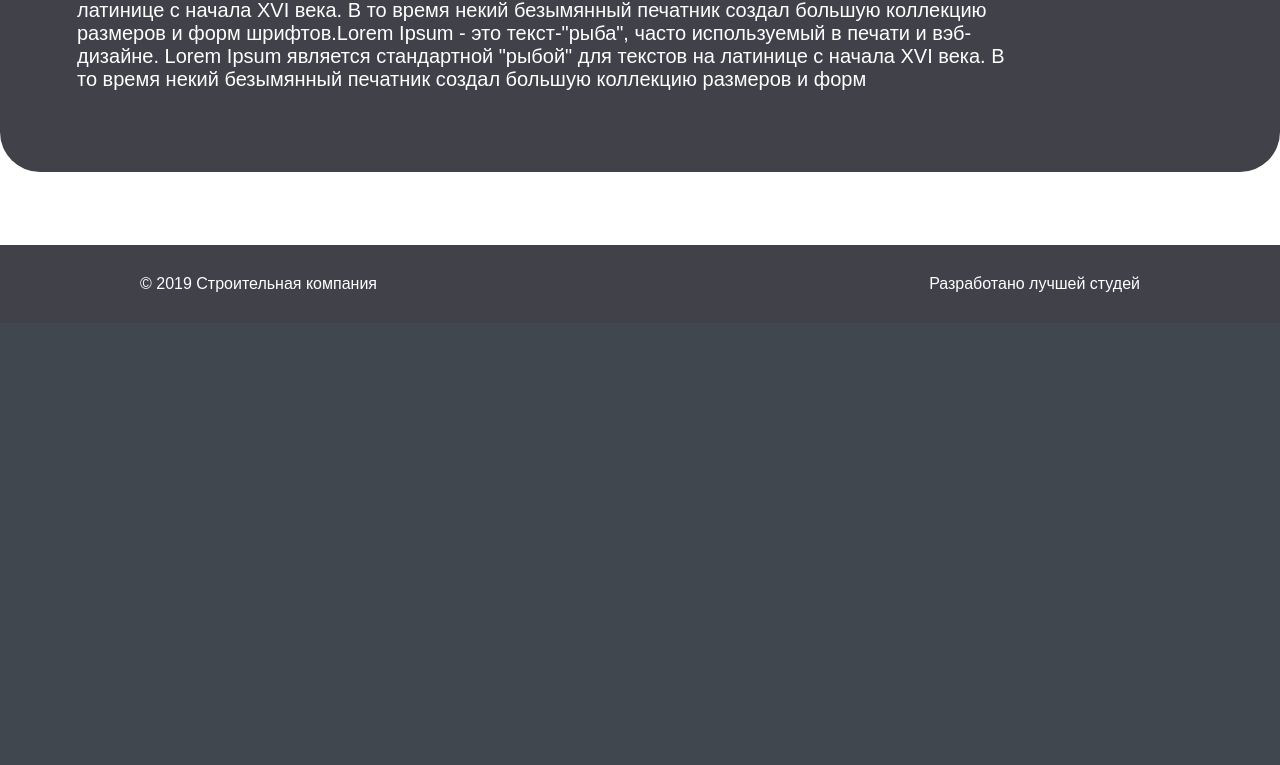
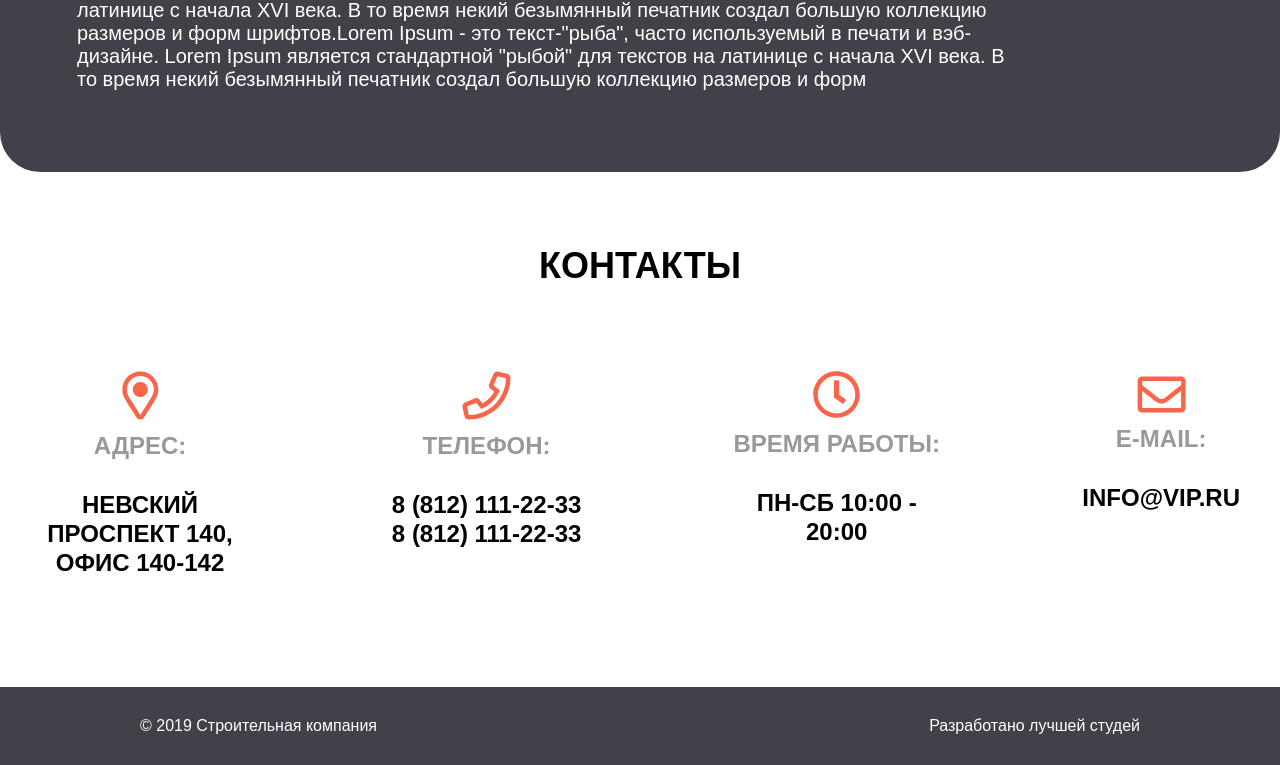
Before and after one commit to Ekaterina24/Visiting_card, a PHP site: page /second.html in a window 1280 px wide. Shown: the part 2390-3155 px from the top of the page. Before the commit the page ends 2682 px from the top, so only its background shows below. Run offline with PHP 8.4, Linux system fonts and the light colour scheme.

Commit message:
контакты

```diff
--- a/css/second.css
+++ b/css/second.css
@@ -468,6 +468,71 @@ header .main__menu__item:hover {
     margin: 0;
 }
 
+.contacts {
+    margin-bottom: 110px;
+}
+
+.container-contacts {
+    max-width: 1200px;
+    margin: 0 auto;
+}
+
+.contacts h2 {
+    font-style: normal;
+    font-weight: bold;
+    font-size: 36px;
+    text-transform: uppercase;
+    color: #000000;
+    text-align: center;
+    margin: 0;
+
+    margin-bottom: 84px;
+}
+
+.one {
+    max-width: 200px;
+}
+
+.two {
+    max-width: 209px;
+}
+
+.three, .four {
+    max-width: 207px;
+}
+
+.wrapper-contacts {
+    display: flex;
+    justify-content: space-between;
+}
+
+.contacts-block {
+    display: inline-block;
+    text-align: center;
+    vertical-align: middle;
+}
+
+.contacts-block img {
+    margin-bottom: 8px;
+}
+
+.contacts-block .contacts-block-title {
+    font-style: normal;
+    font-weight: bold;
+    font-size: 24px;
+    color: #999999;
+    text-transform: uppercase;
+    margin-bottom: 30px;
+}
+
+.contacts-block .contacts-block-text {
+    font-style: normal;
+    font-weight: bold;
+    font-size: 24px;
+    line-height: 29px;
+    color: #000000;
+}
+
 footer {
     background: #404149;
 }
--- a/second.html
+++ b/second.html
@@ -413,72 +413,6 @@
         </div>
     </div>
 
-    <!-- <div class="more-article">
-        <div class="container-more-article">
-            <div class="more-article-block">
-                <img src="images/points.svg" alt="points">
-                <h3>Название статьи</h3>
-            </div>
-            <div class="more-article-author">
-                Иванов Иван, <span>ООО “Газпром-Арена”</span>
-            </div>
-
-            <div class="more-article-text">
-                <img src="images/article.png" alt="article" class="responsive">
-                <p> Lorem Ipsum - это текст-"рыба", часто используемый в печати и вэб-дизайне. Lorem Ipsum является
-                    стандартной "рыбой" для текстов на латинице с начала XVI века. В то время некий безымянный печатник
-                    создал большую коллекцию размеров и форм шрифтов.Lorem Ipsum - это текст-"рыба", часто используемый
-                    в печати и вэб-дизайне. Lorem Ipsum является стандартной "рыбой" для текстов на латинице с начала
-                    XVI века. В то время некий безымянный печатник создал большую коллекцию размеров и форм
-                    шрифтов.Lorem Ipsum - это текст-"рыба", часто используемый в печати и вэб-дизайне. Lorem Ipsum
-                    является стандартной "рыбой" для текстов на латинице с начала XVI века. В то время некий безымянный
-                    печатник создал большую коллекцию размеров и форм шрифтов.Lorem Ipsum - это текст-"рыба", часто
-                    используемый в печати и вэб-дизайне. Lorem Ipsum является стандартной "рыбой" для текстов на
-                    латинице с начала XVI века. В то время некий безымянный печатник создал большую коллекцию размеров и
-                    форм шрифтов.Lorem Ipsum - это текст-"рыба", часто используемый в печати и вэб-дизайне. Lorem Ipsum
-                    является стандартной "рыбой" для текстов на латинице с начала XVI века.
-                    В то время некий безымянный печатник создал большую коллекцию размеров и форм шрифтов.Lorem Ipsum -
-                    это текст-"рыба", часто используемый в печати и вэб-дизайне. Lorem Ipsum является стандартной
-                    "рыбой" для текстов на латинице с начала XVI века. В то время некий безымянный печатник создал
-                    большую коллекцию размеров и форм шрифтов.Lorem Ipsum - это текст-"рыба", часто используемый в
-                    печати и вэб-дизайне. Lorem Ipsum является стандартной "рыбой" для текстов на латинице с начала XVI
-                    века. В то время некий безымянный печатник создал большую коллекцию размеров и форм шрифтов.Lorem
-                    Ipsum - это текст-"рыба", часто используемый в печати и вэб-дизайне. Lorem Ipsum является
-                    стандартной "рыбой" для текстов на латинице с начала XVI века. В то время некий безымянный печатник
-                    создал большую коллекцию размеров и форм шрифтов.В то время некий безымянный печатник создал большую
-                    коллекцию размеров и форм шрифтов.Lorem Ipsum - это текст-"рыба", часто используемый в печати и
-                    вэб-дизайне. Lorem Ipsum является стандартной "рыбой" для текстов на латинице с начала XVI века. В
-                    то время некий безымянный печатник создал большую коллекцию размеров и форм шрифтов.</p>
-                <p> Lorem Ipsum - это текст-"рыба", часто используемый в печати и вэб-дизайне. Lorem Ipsum является
-                    стандартной "рыбой" для текстов на латинице с начала XVI века. В то время некий безымянный печатник
-                    создал большую коллекцию размеров и форм шрифтов.Lorem Ipsum - это текст-"рыба", часто используемый
-                    в печати и вэб-дизайне. Lorem Ipsum является стандартной "рыбой" для текстов на латинице с начала
-                    XVI века. В то время некий безымянный печатник создал большую коллекцию размеров и форм
-                    шрифтов.Lorem Ipsum - это текст-"рыба", часто используемый в печати и вэб-дизайне. Lorem Ipsum
-                    является стандартной "рыбой" для текстов на латинице с начала XVI века. В то время некий безымянный
-                    печатник создал большую коллекцию размеров и форм шрифтов.Lorem Ipsum - это текст-"рыба", часто
-                    используемый в печати и вэб-дизайне. Lorem Ipsum является стандартной "рыбой" для текстов на
-                    латинице с начала XVI века. В то время некий безымянный печатник создал большую коллекцию размеров и
-                    форм шрифтов.Lorem Ipsum - это текст-"рыба", часто используемый в печати и вэб-дизайне. Lorem Ipsum
-                    является стандартной "рыбой" для текстов на латинице с начала XVI века.
-                    В то время некий безымянный печатник создал большую коллекцию размеров и форм шрифтов.Lorem Ipsum -
-                    это текст-"рыба", часто используемый в печати и вэб-дизайне. Lorem Ipsum является стандартной
-                    "рыбой" для текстов на латинице с начала XVI века. В то время некий безымянный печатник создал
-                    большую коллекцию размеров и форм шрифтов.Lorem Ipsum - это текст-"рыба", часто используемый в
-                    печати и вэб-дизайне. Lorem Ipsum является стандартной "рыбой" для текстов на латинице с начала XVI
-                    века. В то время некий безымянный печатник создал большую коллекцию размеров и форм шрифтов.Lorem
-                    Ipsum - это текст-"рыба", часто используемый в печати и вэб-дизайне. Lorem Ipsum является
-                    стандартной "рыбой" для текстов на латинице с начала XVI века. В то время некий безымянный печатник
-                    создал большую коллекцию размеров и форм шрифтов.</p>
-            </div>
-
-            <div class="more-article-btn">
-                <a href="index.html#back">Назад</a>
-            </div>
-
-        </div>
-    </div> -->
-
     <div class="scroll-articles">
         <div class="container-scroll">
             <h3>Главня страница/Статья</h3>
@@ -621,6 +555,41 @@
         </div>
     </div>
 
+    <div class="contacts">
+        <div class="container-contacts">
+            <h2>контакты</h2>
+            <div class="wrapper-contacts">
+                <div class="contacts-block one">
+                    <img src="images/adress.svg" alt="adress">
+                    <div class="contacts-block-title">адрес:</div>
+                    <div class="contacts-block-text">НЕВСКИЙ ПРОСПЕКТ 140,
+                        ОФИС 140-142</div>
+                </div>
+
+                <div class="contacts-block two">
+                    <img src="images/tel.svg" alt="tel">
+                    <div class="contacts-block-title">телефон:</div>
+                    <div class="contacts-block-text">8 (812) 111-22-33
+                        8 (812) 111-22-33</div>
+                </div>
+
+                <div class="contacts-block three">
+                    <img src="images/clock.svg" alt="clock">
+                    <div class="contacts-block-title">время работы:</div>
+                    <div class="contacts-block-text">ПН-СБ
+                        10:00 - 20:00</div>
+                </div>
+
+                <div class="contacts-block four">
+                    <img src="images/email.svg" alt="email">
+                    <div class="contacts-block-title">e-mail:</div>
+                    <div class="contacts-block-text">INFO@VIP.RU</div>
+                </div>
+            </div>
+
+        </div>
+    </div>
+
 
     <footer>
         <div class="container-footer">
```
Also changed, not shown: images/adress.svg (added), images/clock.svg (added), images/email.svg (added), images/tel.svg (added).
